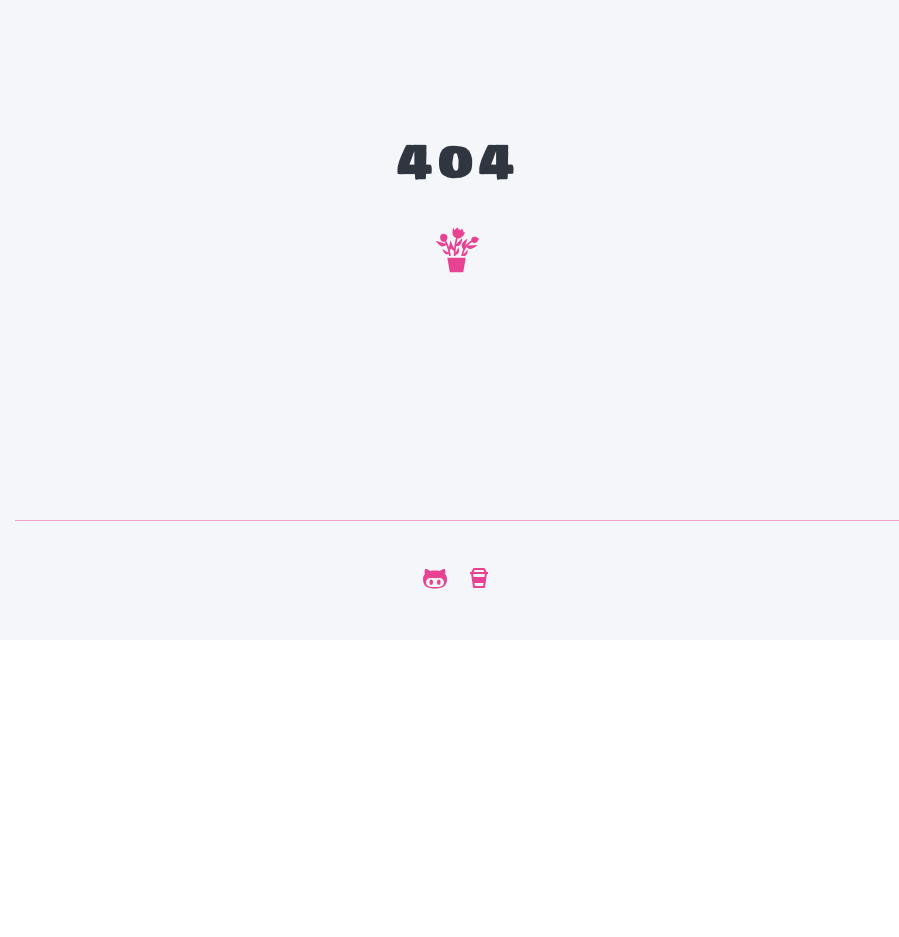
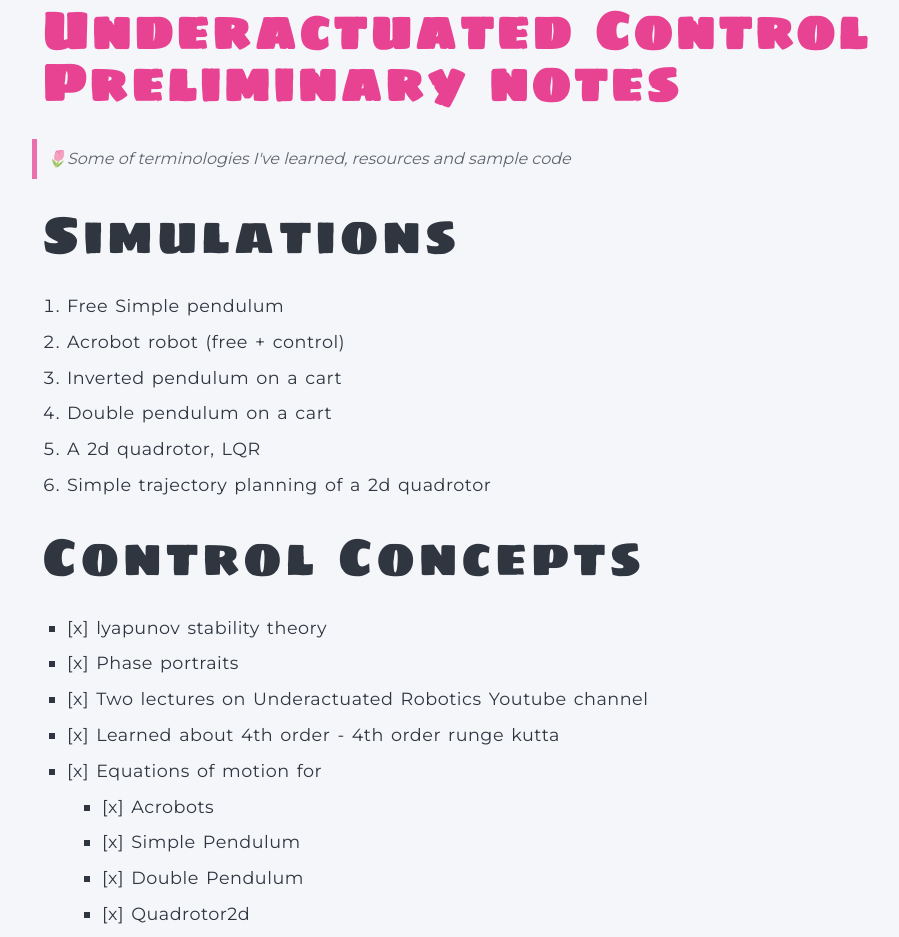
Before and after one commit to mithi/digital-garden, a Next.js app: page /robotics/control-theory-notes-2 in a window 1280 px wide. Before the commit this address had no page. Shown: the part 160-1097 px from the top of the page, without its empty margins (183-1082 px from the left). Before the commit the page ends 800 px from the top, so only its background shows below. Built offline with nearby package versions, Linux system fonts and the light colour scheme; a web font is replaced by a local one.

Commit message:
Add second control theory notes

```diff
--- /dev/null
+++ b/pages/robotics/control-theory-notes-2/index.mdx
@@ -0,0 +1,48 @@
+import Note from "./../../../components/Note"
+import Link from "next/link"
+export const meta = {
+    title: "Underactuated Control Preliminary notes",
+    description:
+        "Some of terminologies I've learned, resources and sample code",
+    tags: ["robotics", "notes", "control-theory"],
+}
+
+export default ({ children }) => <Note {...{ meta }}>{children}</Note>
+
+
+# Simulations
+
+1. Free Simple pendulum
+2. Acrobot robot (free + control)
+3. Inverted pendulum on a cart
+4. Double pendulum on a cart
+5. A 2d quadrotor, LQR
+6. Simple trajectory planning of a 2d quadrotor
+
+# Control Concepts
+
+- [x] lyapunov stability theory
+- [x] Phase portraits
+- [x] Two lectures on Underactuated Robotics Youtube channel
+- [x] Learned about 4th order - 4th order runge kutta
+- [x] Equations of motion for
+		- [x] Acrobots
+		- [x] Simple Pendulum
+		- [x]  Double Pendulum
+		- [x]  Quadrotor2d
+		- [x]  Inverted Cartpole
+		- [x]  Inverted Double Pendulum on a cart
+- [x] Linear Quadratic Regulators
+- [x] Combining linear quadratic regulator and swing up control
+- [x] The langrangian method, use euler-lagrange equation to get the equations of motions
+- [x] Runge Kutta 4th order method -finds approximate value of y for a given x for first order ordinary differential equations
+- [x] [Robotics preliminaries](http://underactuated.csail.mit.edu/multibody.html#section1) - Deriving the equations of motions and the manipulator equation form of the simple pendulum
+- [x] [Chapter 4 Murray, Robot Dynamics and Control](https://www.cds.caltech.edu/~murray/books/MLS/pdf/mls94-manipdyn_v1_2.pdf) - Equations of motion for an open-chain manipulator
+- [x] Please check openai gym classic implementations of control, there is also a simple implementation of 4th order Runge Kutta there.
+
+
+# Sample code
+- [(github/zjor)](https://github.com/zjor/inverted-pendulum/blob/master/python/free-double-pendulum.py) - Example of a free double pendulum code implementation in python using scipy.integrate.ode
+- [(github/YifanJiangPolyU)](https://github.com/YifanJiangPolyU/cart-pole-nonlinear-control/blob/master/cart-pole-balancing.py) + [this one includes swingup](https://github.com/YifanJiangPolyU/cart-pole-nonlinear-control/blob/master/cart-pole-swing-up.py) - Example of cart pole with inverted balancing with LQR and scipy.integrate.ode
+- [(github/ditya-shirwatkar](https://github.com/aditya-shirwatkar/UnderactuatedRobotics) + [Custom environments](https://github.com/aditya-shirwatkar/UnderactuatedRobotics/tree/master/custom-environments/gym_custom_envs/envs) - examples of quardrotor2d, inverted cartpole and cartpole control)
+- [Google collab double pendulum matplotlib](https://colab.research.google.com/drive/1AVt7y1T2xdXDh9s0yNdIayw1tn6vmiEY#scrollTo=P-JxIDVnRDHi)
```
